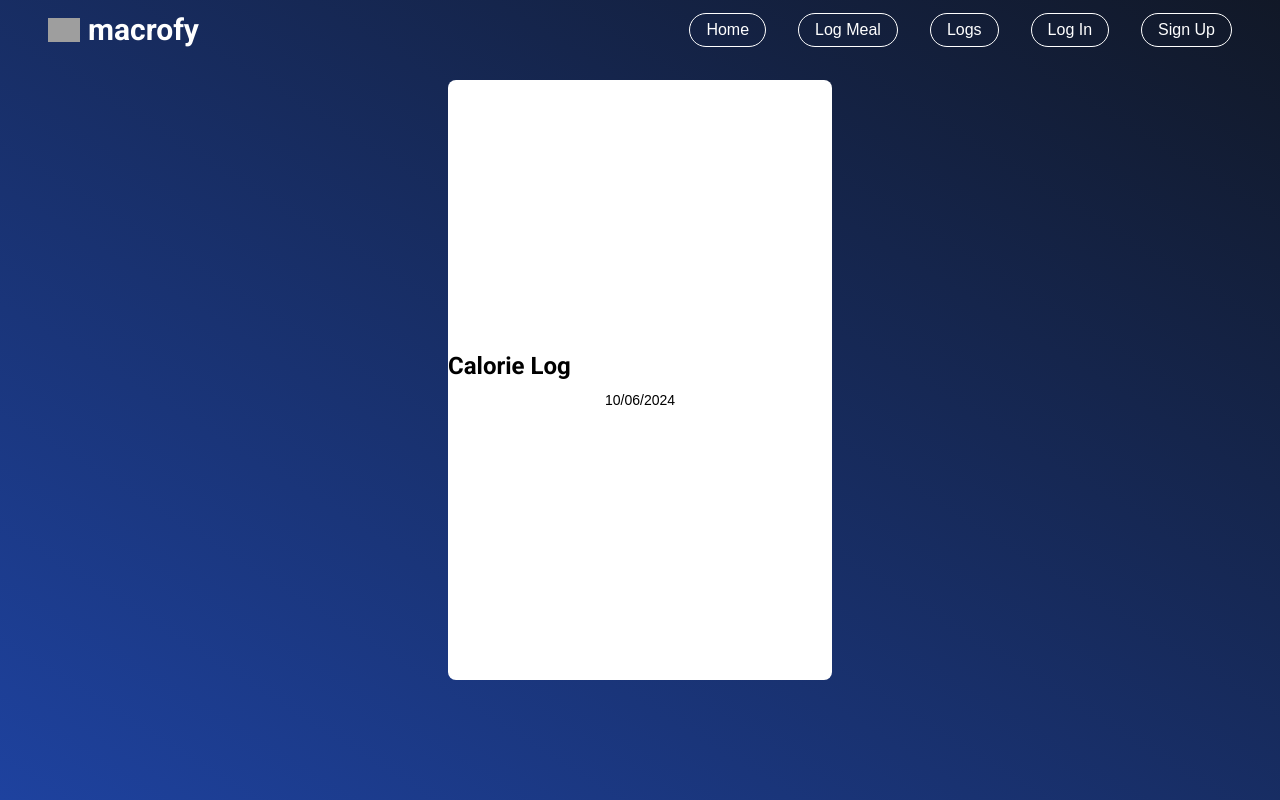
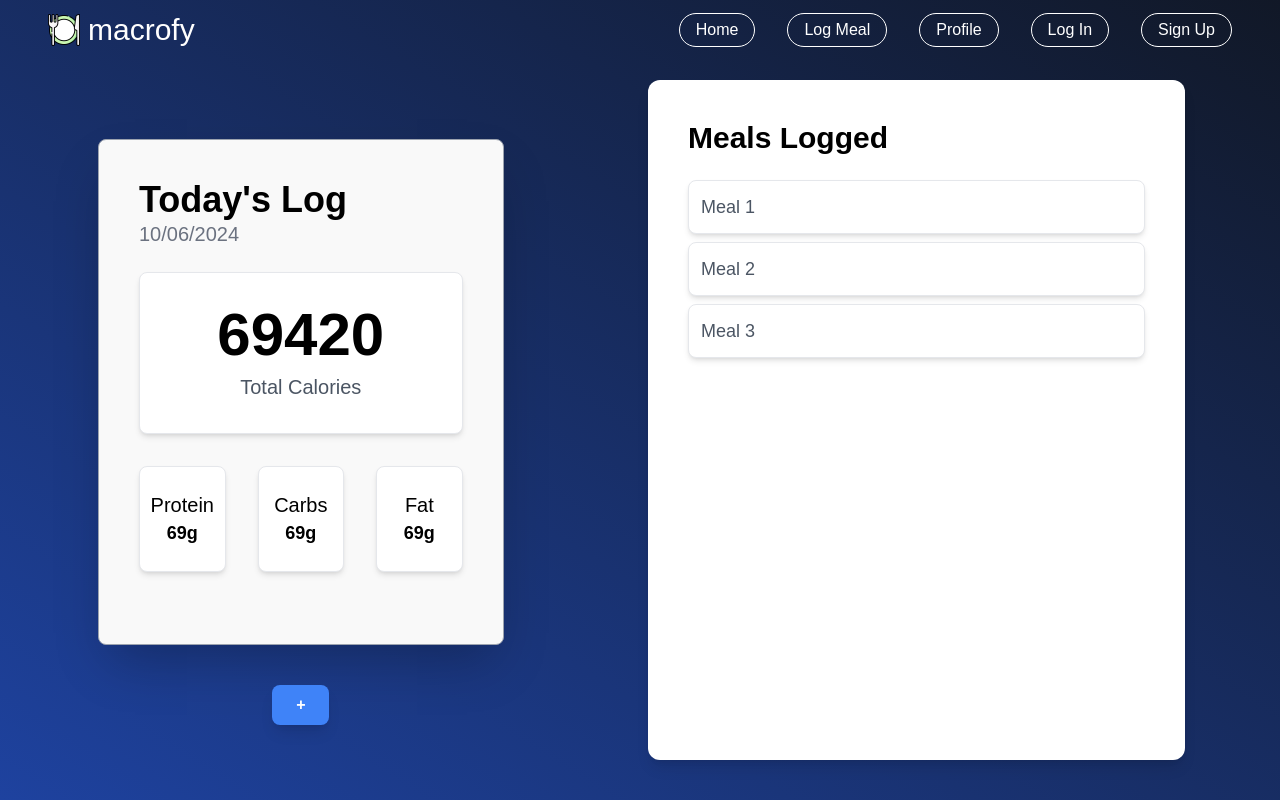
Before and after one commit to xxfmin/macrofy, a Next.js app in the folder macroai/: page /profile/1 in a window 1280 px wide. Built offline with nearby package versions, Linux system fonts and the light colour scheme; grey boxes are pictures that could not be loaded.

Commit message:
profile page ui
Co-authored-by: Matthew Park <jjmatu16@yahoo.com>

```diff
--- a/macroai/package.json
+++ b/macroai/package.json
@@ -15,6 +15,7 @@
     "@types/formidable": "^3.4.5",
     "axios": "^1.7.7",
     "clarifai": "^2.9.1",
+    "dotenv": "^16.4.5",
     "flowbite-react": "^0.10.2",
     "formidable": "^3.5.1",
     "formik": "^2.4.6",
--- a/macroai/src/app/components/Navbar/Navbar.tsx
+++ b/macroai/src/app/components/Navbar/Navbar.tsx
@@ -18,7 +18,7 @@ const Navbar = () => {
     router.push("/image-recognition");
   };
   const handleLogs = () => {
-    router.push("/Logs");
+    router.push("/profile");
   };
   return (
     <nav className="flex items-center justify-between pt-3 pl-12 pr-12 absolute z-50 w-screen">
@@ -50,7 +50,7 @@ const Navbar = () => {
           onClick={handleLogs}
           className="text-l hover:bg-blue-400 transition duration-200 border border-white rounded-full py-1 px-4"
         >
-          Logs
+          Profile
         </button>
         <button
           onClick={handleLogin}
@@ -67,6 +67,6 @@ const Navbar = () => {
       </div>
     </nav>
   );
-}
+};
 
-export default Navbar
+export default Navbar;
--- /dev/null
+++ b/macroai/src/app/components/Popup/Popup.tsx
@@ -0,0 +1,157 @@
+"use client";
+import Image from "next/image";
+import logo from "../images/logo.png";
+import { useRouter } from "next/navigation";
+import { useState } from "react";
+import axios from "axios";
+
+const Popup = () => {
+  const [meal, setMeal] = useState("");
+  const [protein, setProtein] = useState("0");
+  const [carbs, setCarbs] = useState("0");
+  const [fats, setFats] = useState("0");
+  const [calories, setCalories] = useState("0");
+  const [showPopup, setShowPopup] = useState(false);
+  const [error, setError] = useState("");
+  const [success, setSuccess] = useState("");
+
+  const handleAddMeal = async () => {
+    setError("");
+    setSuccess("");
+
+    try {
+      console.log("Adding meal");
+      const response = await axios.post(
+        "http://localhost:4000/api/users/signup",
+        {
+          meal,
+          calories,
+          protein,
+          carbs,
+          fats,
+        }
+      );
+    } catch (error) {
+      console.log(error);
+    }
+    // Add meal logic
+    console.log({
+      meal,
+      calories,
+      protein,
+      carbs,
+      fats,
+    });
+    setShowPopup(false); // Close popup after adding the meal
+  };
+
+  const handleClosePopup = () => {
+    setShowPopup(false);
+  };
+
+  return (
+    <div>
+      <button
+        onClick={() => setShowPopup(true)}
+        className="bg-blue-500 hover:bg-blue-700 text-white font-bold py-2 px-6 rounded-lg shadow-lg transform hover:scale-105 transition duration-300 ease-in-out"
+      >
+        +
+      </button>
+
+      {/* Popup */}
+      {showPopup && (
+        <div className="fixed inset-0 bg-gray-800 bg-opacity-75 flex items-center justify-center z-50">
+          <div className="bg-white p-6 rounded-lg shadow-lg w-80">
+            <h2 className="text-xl font-bold mb-4 text-black">Log a Meal</h2>
+            <div className="mb-4">
+              <label className="block text-black mb-1" htmlFor="meal">
+                Meal Name
+              </label>
+              <input
+                type="text"
+                id="meal"
+                name="meal"
+                value={meal}
+                onChange={(e) => setMeal(e.target.value)}
+                className="mt-1 block w-full px-3 py-2 border border-gray-400 rounded-md shadow-sm focus:outline-none focus:ring-indigo-500 focus:border-indigo-500 sm:text-sm text-black"
+                placeholder="Enter Meal"
+              />
+            </div>
+            <div className="mb-4">
+              <label className="block text-black mb-1" htmlFor="calories">
+                Calories
+              </label>
+              <input
+                type="text"
+                id="calories"
+                name="calories"
+                value={calories}
+                onChange={(e) => setCalories(e.target.value)}
+                className="mt-1 block w-full px-3 py-2 border border-gray-400 rounded-md shadow-sm focus:outline-none focus:ring-indigo-500 focus:border-indigo-500 sm:text-sm text-black"
+                placeholder="Enter Calories"
+              />
+            </div>
+            <div className="mb-4">
+              <label className="block text-black mb-1" htmlFor="protein">
+                Protein (g)
+              </label>
+              <input
+                type="text"
+                id="protein"
+                name="protein"
+                value={protein}
+                onChange={(e) => setProtein(e.target.value)}
+                className="mt-1 block w-full px-3 py-2 border border-gray-400 rounded-md shadow-sm focus:outline-none focus:ring-indigo-500 focus:border-indigo-500 sm:text-sm text-black"
+                placeholder="Enter Protein"
+              />
+            </div>
+            <div className="mb-4">
+              <label className="block text-black mb-1" htmlFor="carbs">
+                Carbs (g)
+              </label>
+              <input
+                type="text"
+                id="carbs"
+                name="carbs"
+                value={carbs}
+                onChange={(e) => setCarbs(e.target.value)}
+                className="mt-1 block w-full px-3 py-2 border border-gray-400 rounded-md shadow-sm focus:outline-none focus:ring-indigo-500 focus:border-indigo-500 sm:text-sm text-black"
+                placeholder="Enter Carbs"
+              />
+            </div>
+            <div className="mb-4">
+              <label className="block text-black mb-1" htmlFor="fats">
+                Fats (g)
+              </label>
+              <input
+                type="text"
+                id="fats"
+                name="fats"
+                value={fats}
+                onChange={(e) => setFats(e.target.value)}
+                className="mt-1 block w-full px-3 py-2 border border-gray-400 rounded-md shadow-sm focus:outline-none focus:ring-indigo-500 focus:border-indigo-500 sm:text-sm text-black"
+                placeholder="Enter Fats"
+              />
+            </div>
+            <div className="flex justify-end mt-4">
+              <button
+                onClick={handleClosePopup}
+                className="bg-gray-600 text-white px-4 py-2 rounded-md hover:bg-gray-700 focus:outline-none"
+              >
+                Cancel
+              </button>
+              <button
+                onClick={handleAddMeal}
+                className="bg-blue-600 text-white px-4 py-2 rounded-md ml-2 hover:bg-blue-700 focus:outline-none"
+              >
+                Add Meal
+              </button>
+            </div>
+          </div>
+        </div>
+      )}
+    </div>
+  );
+};
+
+export default Popup;
--- a/macroai/src/app/image-recognition/page.tsx
+++ b/macroai/src/app/image-recognition/page.tsx
@@ -109,7 +109,7 @@ export default function ImageRecognition() {
               <button
                 type="submit"
                 disabled={loadBindings}
-                className="bg-blue-500 hover:bg-blue-700 text-white font-bold py-2 px-4 rounded focus:outline-none focus:shadow-outline"
+                className="bg-blue-500 hover:bg-blue-700 text-white font-bold py-2 px-6 rounded-lg shadow-lg transform hover:scale-105 transition duration-300 ease-in-out"
               >
                 {loadBindings ? "Submitting..." : "Submit"}
               </button>
--- a/macroai/src/app/profile/[username]/page.tsx
+++ b/macroai/src/app/profile/[username]/page.tsx
@@ -4,7 +4,8 @@ import Image from "next/image";
 import { useRouter } from "next/navigation";
 import axios from "axios";
 import { useState, useEffect } from "react";
-import logo from "../components/images/logo.png";
+import Navbar from "@/app/components/Navbar/Navbar";
+import Popup from "@/app/components/Popup/Popup";
 
 const roboto = Roboto({
   subsets: ["latin"],
@@ -12,24 +13,16 @@ const roboto = Roboto({
 });
 
 export default function CalorieLog() {
+  const [meal, setMeal] = useState("");
+  const [protein, setProtein] = useState("");
+  const [carbs, setCarbs] = useState("");
+  const [fats, setFats] = useState("");
+  const [calories, setCalories] = useState("");
+  const [showPopup, setShowPopup] = useState(false);
+  const [error, setError] = useState("");
+  const [success, setSuccess] = useState("");
+  const handleAddMeal = (async) => {};
   const [currentDate, setCurrentDate] = useState("");
-  const router = useRouter();
-
-  const handleHome = () => {
-    router.push("/");
-  };
-  const handleLogin = () => {
-    router.push("/login");
-  };
-  const handleSignup = () => {
-    router.push("/signup");
-  };
-  const handleLogMeal = () => {
-    router.push("/image-recognition");
-  };
-  const handleLogs = () => {
-    router.push("/Logs");
-  };
 
   useEffect(() => {
     const today = new Date();
@@ -45,63 +38,81 @@ export default function CalorieLog() {
     <div
       className="bg-gradient-to-bl from-gray-900 to-blue-800 overflow-hidden w-screen h-screen flex-col"
       style={{
-        height: "100vh", // Full height of the viewport
-        color: "white", // Optional: to make the text visible
+        height: "100vh",
+        color: "white",
       }}
     >
-      <nav className="flex items-center justify-between pt-3 pl-12 pr-12 absolute z-50 w-screen">
-        <div className="flex items-center">
-          <Image
-            src={logo}
-            className="pr-2 w-[40px]"
-            width={50}
-            height={50}
-            alt="logo"
-          />
-          <h1 className={`text-white text-3xl ${roboto.className}`}>macrofy</h1>
+      <Navbar />
+
+      {/* Grid Layout Dividing Left and Right Sections */}
+      <div
+        className="grid grid-cols-2 gap-4"
+        style={{ height: "100%", width: "100%" }}
+      >
+        {/* Left Side */}
+        <div
+          className="flex flex-col items-center justify-center ml-12"
+          style={{
+            width: "80%",
+            padding: "50px",
+            marginTop: "4rem",
+          }}
+        >
+          <div
+            className="border border-gray-400 bg-[#f9f9f9] rounded-lg p-10 mb-10 shadow-2xl"
+            style={{ width: "100%" }}
+          >
+            {/* Current Date */}
+            <h1 className="text-black font-bold text-4xl">Today's Log</h1>
+            <h1 className="text-gray-500 text-xl mb-6">{currentDate}</h1>
+
+            {/* Total Calorie Div */}
+            <div className="border border-gray-200 bg-white rounded-lg mb-8 p-8 shadow-md text-center">
+              <h1 className="text-6xl text-black font-semibold">69420</h1>
+              <p className="text-gray-600 text-xl mt-2">Total Calories</p>
+            </div>
+
+            {/* Total Macros Div */}
+            <div className="grid grid-cols-3 gap-8 mb-8">
+              <div className="flex flex-col bg-white items-center border border-gray-200 p-6 rounded-lg shadow-md">
+                <h2 className="text-xl text-black font-medium">Protein</h2>
+                <p className="text-black font-semibold text-lg">69g</p>
+              </div>
+              <div className="flex flex-col bg-white items-center border border-gray-200 p-6 rounded-lg shadow-md">
+                <h2 className="text-xl text-black font-medium">Carbs</h2>
+                <p className="text-black font-semibold text-lg">69g</p>
+              </div>
+              <div className="flex flex-col bg-white items-center border border-gray-200 p-6 rounded-lg shadow-md">
+                <h2 className="text-xl text-black font-medium">Fat</h2>
+                <p className="text-black font-semibold text-lg">69g</p>
+              </div>
+            </div>
+          </div>
+
+          <Popup />
         </div>
 
-        <div className="flex items-center text-white space-x-8">
-          <button
-            onClick={handleHome}
-            className="text-l hover:text-blue-400 transition duration-200 border border-white rounded-full py-1 px-4"
-          >
-            Home
-          </button>
-          <button
-            onClick={handleLogMeal}
-            className="text-l hover:text-blue-400 transition duration-200 border border-white rounded-full py-1 px-4"
-          >
-            Log Meal
-          </button>
-          <button
-            onClick={handleLogs}
-            className="text-l hover:text-blue-400 transition duration-200 border border-white rounded-full py-1 px-4"
-          >
-            Logs
-          </button>
-          <button
-            onClick={handleLogin}
-            className="text-l hover:text-blue-400 transition duration-200 border border-white rounded-full py-1 px-4"
-          >
-            Log In
-          </button>
-          <button
-            onClick={handleSignup}
-            className="text-l hover:text-blue-400 transition duration-200 border border-white rounded-full py-1 px-4"
-          >
-            Sign Up
-          </button>
-        </div>
-      </nav>
+        {/* Right Side */}
+        <div
+          className="flex flex-col items-start justify-start bg-white rounded-xl shadow-lg p-8"
+          style={{
+            width: "85%",
+            height: "85%",
+            padding: "40px",
+            marginTop: "5rem",
+          }}
+        >
+          <h1 className="text-black text-3xl font-bold mb-6">Meals Logged</h1>
 
-      <div className="h-full w-full flex justify-center items-center">
-        <div className="bg-white h-[600px] w-96 mb-10 rounded-lg flex flex-col justify-center items-col">
-          <div className="justify-center">
-            <h1 className={`text-black text-2xl font-bold ${roboto.className}`}>
-              Calorie Log
-            </h1>
-            <p className="text-black text-sm mt-2 text-center">{currentDate}</p>
+          {/* Meals Logged Content (Placeholder for Actual Meals) */}
+          <div className="bg-white border border-gray-200 rounded-lg p-3 shadow-md w-full text-black mb-2">
+            <p className="text-lg text-gray-600">Meal 1</p>
+          </div>
+          <div className="bg-white border border-gray-200 rounded-lg p-3 shadow-md w-full text-black mb-2">
+            <p className="text-lg text-gray-600">Meal 2</p>
+          </div>
+          <div className="bg-white border border-gray-200 rounded-lg p-3 shadow-md w-full text-black mb-2">
+            <p className="text-lg text-gray-600">Meal 3</p>
           </div>
         </div>
       </div>
```
Also changed, not shown: macroai/src/app/login/page.tsx (+7 -23 lines), macroai/src/app/signup/page.tsx (+14 -20 lines), 2 other files (tests, documents, lock files or other folders).
